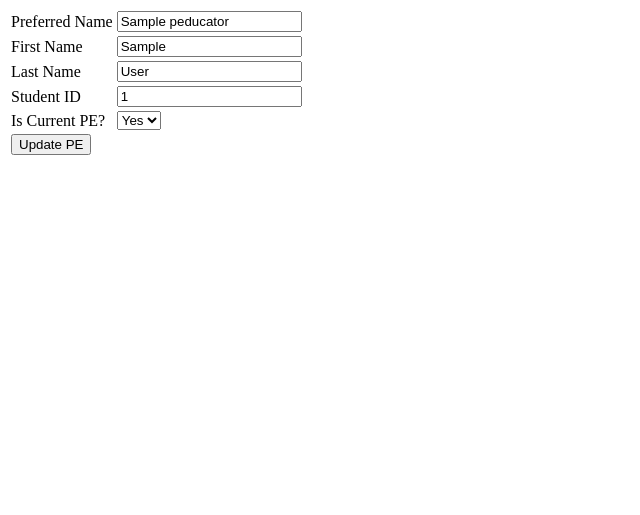
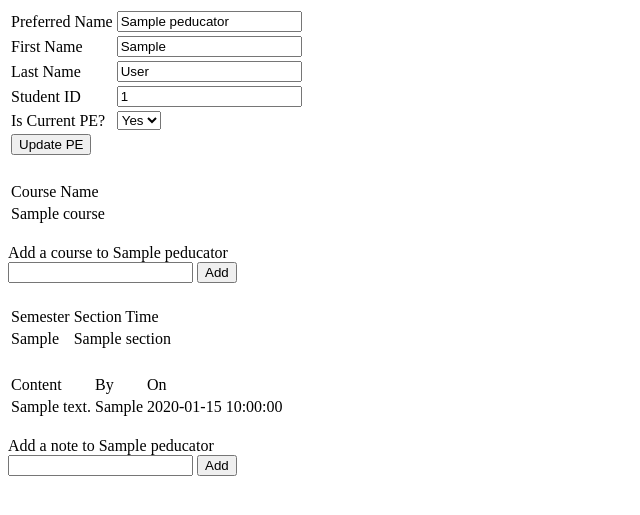
Before and after one commit to 5u4/peer-education-management, a PHP site: page /views/pe_detail.php?id=1 in a window 1280 px wide. Shown: the top 515 px of the page, without its empty margins (0-640 px from the left). Run offline with PHP 8.4, Linux system fonts and the light colour scheme; tables that the repository leaves empty hold one stand-in row (values such as "Sample post").

Commit message:
PE Detail Update

```diff
--- a/controllers/course.php
+++ b/controllers/course.php
@@ -267,4 +267,21 @@ function list_all_courses() {
         array_push($arr, get_course($row['course_id']));
     return $arr;
 }
+
+function get_course_id_by_name($course_name) {
+    $con = connection();
+    $sql = "SELECT course_id
+            FROM courses
+            WHERE course_name='$course_name';";
+    $result = mysqli_query($con, $sql);
+    $row = mysqli_fetch_assoc($result);
+    if (mysqli_num_rows($row))
+        return $row['course_id'];
+    else
+        return false;
+}
+
+
+
+
 ?>
--- a/controllers/peducator.php
+++ b/controllers/peducator.php
@@ -118,6 +118,21 @@ class Peducator {
 		return $arr;
 
 	}
+
+    public function get_all_notes() {
+        // Get data from database
+        $sql = "SELECT note_id FROM notes
+		WHERE peducator_id='$this->peducator_id'";
+        $result = mysqli_query($this->connect_to_db, $sql);
+
+        $arr = [];
+        while ($row = mysqli_fetch_array($result)) {
+            array_push($arr, get_note($row['note_id']));
+        }
+
+        return $arr;
+
+    }
 
 	public function get_contributed_mins($section_id, $week_number) {
 		// Get data from database
--- a/views/pe_detail.php
+++ b/views/pe_detail.php
@@ -2,8 +2,11 @@
 include_once $_SERVER['DOCUMENT_ROOT'].'/controllers/course.php';
 include_once $_SERVER['DOCUMENT_ROOT'].'/controllers/peducator.php';
 include_once $_SERVER['DOCUMENT_ROOT'].'/controllers/section.php';
+include_once $_SERVER['DOCUMENT_ROOT'].'/controllers/manager.php';
+include_once $_SERVER['DOCUMENT_ROOT'].'/controllers/note.php';
 
 $peducator = get_peducator($_GET['id']); // get PE object
+$current_user = get_manager(1); // for test
 ?>
 
 <!DOCTYPE html>
@@ -13,6 +16,10 @@ $peducator = get_peducator($_GET['id']); // get PE object
 <body>
 
 <?php
+// ----------------------
+// Updating Table
+// ----------------------
+
 // settings
 $true = 'Yes';
 $false = 'No';
@@ -66,6 +73,7 @@ echo '
     </form>
     </thead>
 </table>
+<br/>
 ';
 
 // Update Method
@@ -79,8 +87,112 @@ if(isset($_POST['update'])) {
 
 ?>
 
+<?php
+// ----------------------
+// All Courses
+// ----------------------
+
+// get all courses
+$courses = $peducator->get_all_courses();
+
+echo '<table><th><tr><td>Course Name</td></tr></th><tbody>';
+foreach ($courses as $course) {
+    echo '<tr><td>'.$course->get_course_name().'</td></tr>';
+}
+echo '</tbody></table><br/>';
+
+// ----------------------
+// Add Course
+// ----------------------
+
+// by entering course name
+echo 'Add a course to '.$peducator->get_preferred_name().'<br/>
+    <form method="POST" action="?id='.$pe_id.'">
+        <input type="text" name="course_name">
+        <input type="submit" name="add_course" value="Add">
+    </form><br/>
+     ';
+
+if (isset($_POST['add_course'])) {
+    if ($course_id = get_course_id_by_name($_POST['course_name'])) {
+        $peducator->set_courses($course_id);
+
+        // refresh the website
+        echo "<meta http-equiv='refresh' content='0'>";
+    }
+    else
+        echo $_POST['course_name'].' is not currently in our database. '.
+             'Add the course to database'; // adding
+}
+
+// by selecting courses
 
 
+?>
+
+<?php
+// ----------------------
+// All Sections
+// ----------------------
+
+// get all sections
+$sections = $peducator->get_all_sections();
+
+echo '<table><th><tr><td>Semester</td><td>Section Time</td></tr></th><tbody>';
+foreach ($sections as $section) {
+    echo '
+        <tr>
+            <td>'.$section->get_section_seme().'</td>
+            <td>'.$section->get_section_name().'</td>
+        </tr>
+        ';
+}
+echo '</tbody></table><br/>';
+
+// ----------------------
+// Add Section
+// ----------------------
+// by selecting all sections in current semester
+
+?>
+
+<?php
+// ----------------------
+// All Notes
+// ----------------------
+
+// get all notes
+$notes = $peducator->get_all_notes();
+
+echo '<table><th><tr><td>Content</td><td>By</td><td>On</td></tr></th><tbody>';
+foreach ($notes as $note) {
+    echo '
+        <tr>
+            <td>'.$note->get_content().'</td>
+            <td>'.get_manager($note->get_manager_id())->get_first_name().'</td>
+            <td>'.$note->get_note_time().'</td>
+        </tr>
+        ';
+}
+echo '</tbody></table><br/>';
+
+// ----------------------
+// Add Note
+// ----------------------
+echo 'Add a note to '.$peducator->get_preferred_name().'<br/>
+    <form method="POST" action="?id='.$pe_id.'">
+        <input type="text" name="note_content">
+        <input type="submit" name="add_note" value="Add">
+    </form><br/>
+     ';
+
+if (isset($_POST['add_note'])) {
+    insert_note($current_user->get_manager_id(), $pe_id, $_POST['note_content']);
+
+    // refresh the website
+    echo "<meta http-equiv='refresh' content='0'>";
+} // refactor insert note => under manager class & can_edit_note() & edit_note($note_id, $content)
+?>
 
 
 
```
